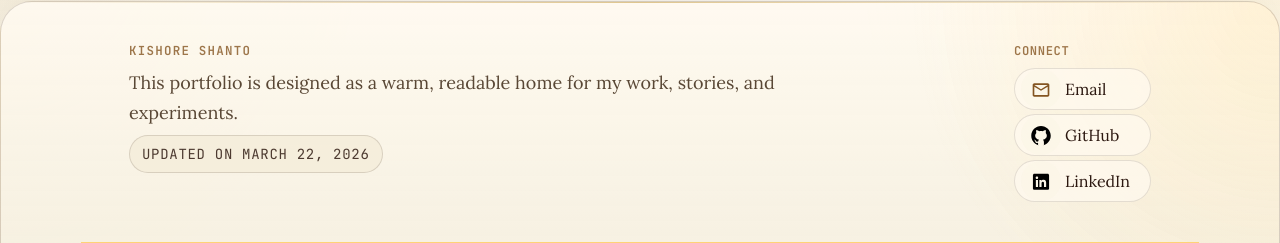
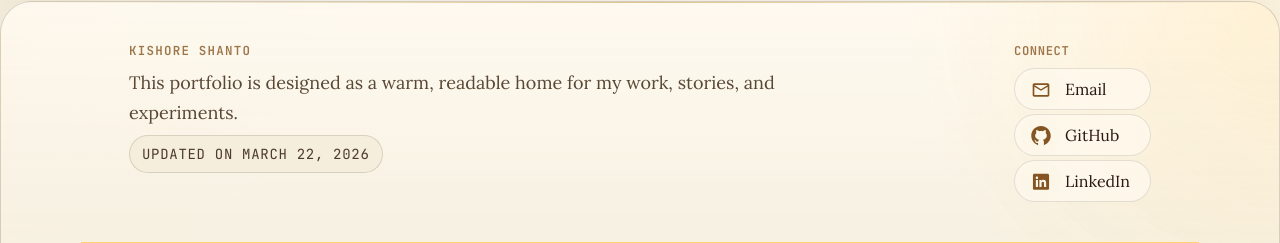
Before and after one commit to kishoreshanto/kishoreshanto, a SvelteKit app: page /chat-with-me in a window 1280 px wide. Shown: the part 854-1097 px from the top of the page. Built offline with nearby package versions, Linux system fonts and the light colour scheme.

Commit message:
refactor: unify icon fill color to amber-700 for consistency across visual components

```diff
--- a/src/components/visuals/icons/GithubIcon.svelte
+++ b/src/components/visuals/icons/GithubIcon.svelte
@@ -3,7 +3,7 @@
 	viewBox="0 0 64 64"
 	width="24px"
 	height="24px"
-	class="translate-y-[0.050rem]"
+	class="translate-y-[0.050rem] fill-amber-700"
 >
 	<path
 		d="M32 6C17.641 6 6 17.641 6 32c0 12.277 8.512 22.56 19.955 25.286-.592-.141-1.179-.299-1.755-.479V50.85c0 0-.975.325-2.275.325-3.637 0-5.148-3.245-5.525-4.875-.229-.993-.827-1.934-1.469-2.509-.767-.684-1.126-.686-1.131-.92-.01-.491.658-.471.975-.471 1.625 0 2.857 1.729 3.429 2.623 1.417 2.207 2.938 2.577 3.721 2.577.975 0 1.817-.146 2.397-.426.268-1.888 1.108-3.57 2.478-4.774-6.097-1.219-10.4-4.716-10.4-10.4 0-2.928 1.175-5.619 3.133-7.792C19.333 23.641 19 22.494 19 20.625c0-1.235.086-2.751.65-4.225 0 0 3.708.026 7.205 3.338C28.469 19.268 30.196 19 32 19s3.531.268 5.145.738c3.497-3.312 7.205-3.338 7.205-3.338.567 1.474.65 2.99.65 4.225 0 2.015-.268 3.19-.432 3.697C46.466 26.475 47.6 29.124 47.6 32c0 5.684-4.303 9.181-10.4 10.4 1.628 1.43 2.6 3.513 2.6 5.85v8.557c-.576.181-1.162.338-1.755.479C49.488 54.56 58 44.277 58 32 58 17.641 46.359 6 32 6zM33.813 57.93C33.214 57.972 32.61 58 32 58 32.61 58 33.213 57.971 33.813 57.93zM37.786 57.346c-1.164.265-2.357.451-3.575.554C35.429 57.797 36.622 57.61 37.786 57.346zM32 58c-.61 0-1.214-.028-1.813-.07C30.787 57.971 31.39 58 32 58zM29.788 57.9c-1.217-.103-2.411-.289-3.574-.554C27.378 57.61 28.571 57.797 29.788 57.9z"
--- a/src/components/visuals/icons/InstagramIcon.svelte
+++ b/src/components/visuals/icons/InstagramIcon.svelte
@@ -3,7 +3,7 @@
 	viewBox="0 0 50 50"
 	width="20px"
 	height="20px"
-	class="lg:translate-y-[0.050rem] dark:fill-gray-400"
+	class="lg:translate-y-[0.050rem] fill-amber-700"
 >
 	<path
 		d="M 16 3 C 8.8324839 3 3 8.8324839 3 16 L 3 34 C 3 41.167516 8.8324839 47 16 47 L 34 47 C 41.167516 47 47 41.167516 47 34 L 47 16 C 47 8.8324839 41.167516 3 34 3 L 16 3 z M 16 5 L 34 5 C 40.086484 5 45 9.9135161 45 16 L 45 34 C 45 40.086484 40.086484 45 34 45 L 16 45 C 9.9135161 45 5 40.086484 5 34 L 5 16 C 5 9.9135161 9.9135161 5 16 5 z M 37 11 A 2 2 0 0 0 35 13 A 2 2 0 0 0 37 15 A 2 2 0 0 0 39 13 A 2 2 0 0 0 37 11 z M 25 14 C 18.936712 14 14 18.936712 14 25 C 14 31.063288 18.936712 36 25 36 C 31.063288 36 36 31.063288 36 25 C 36 18.936712 31.063288 14 25 14 z M 25 16 C 29.982407 16 34 20.017593 34 25 C 34 29.982407 29.982407 34 25 34 C 20.017593 34 16 29.982407 16 25 C 16 20.017593 20.017593 16 25 16 z"
--- a/src/components/visuals/icons/LinkedInIcon.svelte
+++ b/src/components/visuals/icons/LinkedInIcon.svelte
@@ -3,7 +3,7 @@
 	viewBox="0 0 30 30"
 	width="22px"
 	height="22px"
-	class="translate-y-[0.050rem]"
+	class="translate-y-[0.050rem] fill-amber-700"
 >
 	<path
 		d="M24,4H6C4.895,4,4,4.895,4,6v18c0,1.105,0.895,2,2,2h18c1.105,0,2-0.895,2-2V6C26,4.895,25.105,4,24,4z M10.954,22h-2.95 v-9.492h2.95V22z M9.449,11.151c-0.951,0-1.72-0.771-1.72-1.72c0-0.949,0.77-1.719,1.72-1.719c0.948,0,1.719,0.771,1.719,1.719 C11.168,10.38,10.397,11.151,9.449,11.151z M22.004,22h-2.948v-4.616c0-1.101-0.02-2.517-1.533-2.517 c-1.535,0-1.771,1.199-1.771,2.437V22h-2.948v-9.492h2.83v1.297h0.04c0.394-0.746,1.356-1.533,2.791-1.533 c2.987,0,3.539,1.966,3.539,4.522V22z"
--- a/src/components/visuals/icons/LocationIcon.svelte
+++ b/src/components/visuals/icons/LocationIcon.svelte
@@ -1,10 +1,9 @@
 <svg
-	class="mr-2 h-5 fill-zinc-500 dark:fill-zinc-400"
+	class="mr-2 h-5 fill-amber-700"
 	xmlns="http://www.w3.org/2000/svg"
 	height="24px"
 	viewBox="0 -960 960 960"
 	width="20px"
-	fill="#e8eaed"
 >
 	<path
 		d="M480-480q33 0 56.5-23.5T560-560q0-33-23.5-56.5T480-640q-33 0-56.5 23.5T400-560q0 33 23.5 56.5T480-480Zm0 294q122-112 181-203.5T720-552q0-109-69.5-178.5T480-800q-101 0-170.5 69.5T240-552q0 71 59 162.5T480-186Zm0 106Q319-217 239.5-334.5T160-552q0-150 96.5-239T480-880q127 0 223.5 89T800-552q0 100-79.5 217.5T480-80Zm0-480Z"
```
